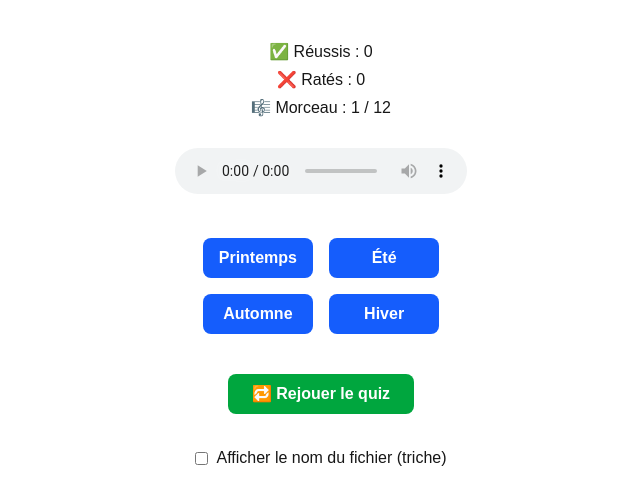
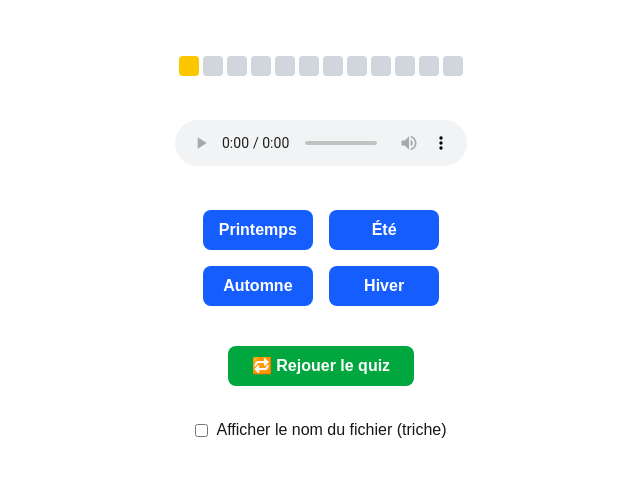
Before and after one commit to starwalker00/vivaldi-quizz, a Next.js app: page / in a window 1280 px wide. Shown: the top 504 px of the page, without its empty margins (319-959 px from the left). Built offline with nearby package versions, Linux system fonts and the light colour scheme.

Commit message:
add progress bar

```diff
--- /dev/null
+++ b/app/components/ProgressBar.tsx
@@ -0,0 +1,30 @@
+'use client';
+
+import { useQuizStore } from '@/app/lib/store';
+
+export default function ProgressBar() {
+    const { shuffled, index, history } = useQuizStore();
+    const total = shuffled.length;
+
+    const getColor = (i: number) => {
+        if (i < index) {
+            return history[i] === 'success' ? 'bg-green-500' : 'bg-red-500';
+        } else if (i === index) {
+            return 'bg-yellow-400'; // morceau en cours
+        } else {
+            return 'bg-gray-300'; // pas encore joué
+        }
+    };
+
+    return (
+        <div className="flex gap-1 my-4 justify-center">
+            {Array.from({ length: total }).map((_, i) => (
+                <div
+                    key={i}
+                    className={`w-5 h-5 rounded-sm ${getColor(i)} transition-all duration-300`}
+                    title={`Morceau ${i + 1}`}
+                ></div>
+            ))}
+        </div>
+    );
+}
--- a/app/components/QuizPlayer.tsx
+++ b/app/components/QuizPlayer.tsx
@@ -3,9 +3,22 @@
 import { useRef, useState, useEffect } from 'react';
 import { useQuizStore } from '@/app/lib/store';
 import AudioPlayer from './AudioPlayer'; // adapte le chemin si besoin
+import ProgressBar from './ProgressBar'; // adapte le chemin si besoin
 
+function ResetButton() {
+    const reset = useQuizStore((state) => state.reset);
+
+    return (
+        <button
+            onClick={reset}
+            className="mt-4 px-6 py-2 bg-green-600 hover:bg-green-700 text-white font-semibold rounded-lg transition"
+        >
+            🔁 Rejouer le quiz
+        </button>
+    );
+}
 export default function QuizPlayer() {
-    const { shuffled, index, next, score, incrementScore, reset } = useQuizStore();
+    const { addHistory, shuffled, index, next, score, incrementScore, reset } = useQuizStore();
     const [wrongAnswers, setWrongAnswers] = useState<string[]>([]);
     const [triche, setTriche] = useState(false);
     const audioRef = useRef<HTMLAudioElement>(null);
@@ -27,11 +40,15 @@ export default function QuizPlayer() {
     const handleAnswer = (saison: string) => {
         if (saison === current.saison) {
             if (wrongAnswers.length === 0) {
-                incrementScore(); // bon du premier coup
+                // bon du premier coup
+                incrementScore();
+                addHistory('success');
                 setSuccess(true);
                 setTimeout(() => setSuccess(false), 1000); // effet pendant 1s
             }
             else if (wrongAnswers.length > 0) {
+                // bon mais pas du premier coup
+                addHistory('fail');
                 setFailure(true);
                 setTimeout(() => setFailure(false), 1000); // effet pendant 1s
             }
@@ -45,32 +62,35 @@ export default function QuizPlayer() {
 
     const toutesSaisons = ['Printemps', 'Été', 'Automne', 'Hiver'];
 
+    // jeu fini
     if (index >= total) {
         return (
-            <div className="text-center space-y-4">
-                <h2 className="text-2xl font-bold">🎉 Quiz terminé !</h2>
-                <p className="text-lg">✅ Réussis : {score} / {total}</p>
-                <p className="text-lg">❌ Ratés : {ratés}</p>
+            <div className={`flex flex-col items-center gap-6`}>
+                <ProgressBar />
+                <ResetButton />
             </div>
         );
     }
 
+    // jeu en cours
     return (
         <div className={`flex flex-col items-center gap-6 transition-colors duration-500 ${success ? 'bg-green-100' : ''} ${failure ? 'bg-red-100' : ''}`}>
-            <div className="text-center space-y-1">
+            {/* <div className="text-center space-y-1">
                 <p>✅ Réussis : {score}</p>
                 <p>❌ Ratés : {ratés}</p>
                 <p>🎼 Morceau : {index + 1} / {total}</p>
-            </div>
-
+            </div> */}
+            <ProgressBar />
             <AudioPlayer ref={audioRef} src={current.fichier} />
 
-            {triche && (
-                <div className="mt-2 text-sm font-mono text-gray-600 space-y-1">
-                    <p>Nom fichier (état React) : {current.fichier}</p>
-                    <p>Source audio (DOM) : {audioRef.current?.currentSrc || 'chargement...'}</p>
-                </div>
-            )}
+            {
+                triche && (
+                    <div className="mt-2 text-sm font-mono text-gray-600 space-y-1">
+                        <p>Nom fichier (état React) : {current.fichier}</p>
+                        <p>Source audio (DOM) : {audioRef.current?.currentSrc || 'chargement...'}</p>
+                    </div>
+                )
+            }
 
             <div className="grid grid-cols-2 gap-4 mt-4">
                 {toutesSaisons.map((saison) => (
@@ -89,12 +109,7 @@ export default function QuizPlayer() {
                     </button>
                 ))}
             </div>
-            <button
-                onClick={() => reset()}
-                className="mt-4 px-6 py-2 bg-green-600 hover:bg-green-700 text-white font-semibold rounded-lg transition"
-            >
-                🔁 Rejouer le quiz
-            </button>
+            <ResetButton />
             <div className="mt-2">
                 <label className="inline-flex items-center gap-2 cursor-pointer select-none">
                     <input
@@ -106,6 +121,6 @@ export default function QuizPlayer() {
                     <span>Afficher le nom du fichier (triche)</span>
                 </label>
             </div>
-        </div>
+        </div >
     );
 }
--- a/app/lib/store.ts
+++ b/app/lib/store.ts
@@ -33,10 +33,15 @@ export const useQuizStore = create<QuizState>((set) => ({
         set((state) => ({
             score: state.score + 1,
         })),
+    history: [] as ('success' | 'fail')[],
+    addHistory: (result: 'success' | 'fail') => set((state) => ({
+        history: [...state.history, result]
+    })),
     reset: () =>
         set(() => ({
             shuffled: shuffle(pieces),
             index: 0,
             score: 0,
+            history: [],
         })),
 }));
```
